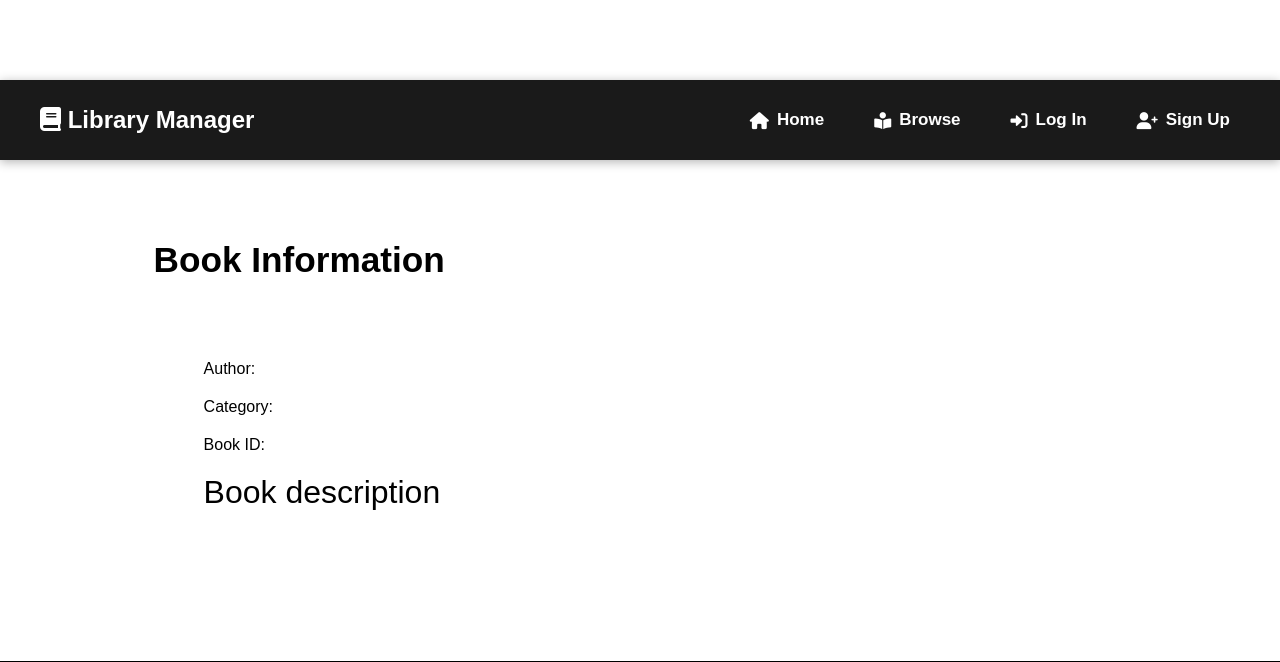
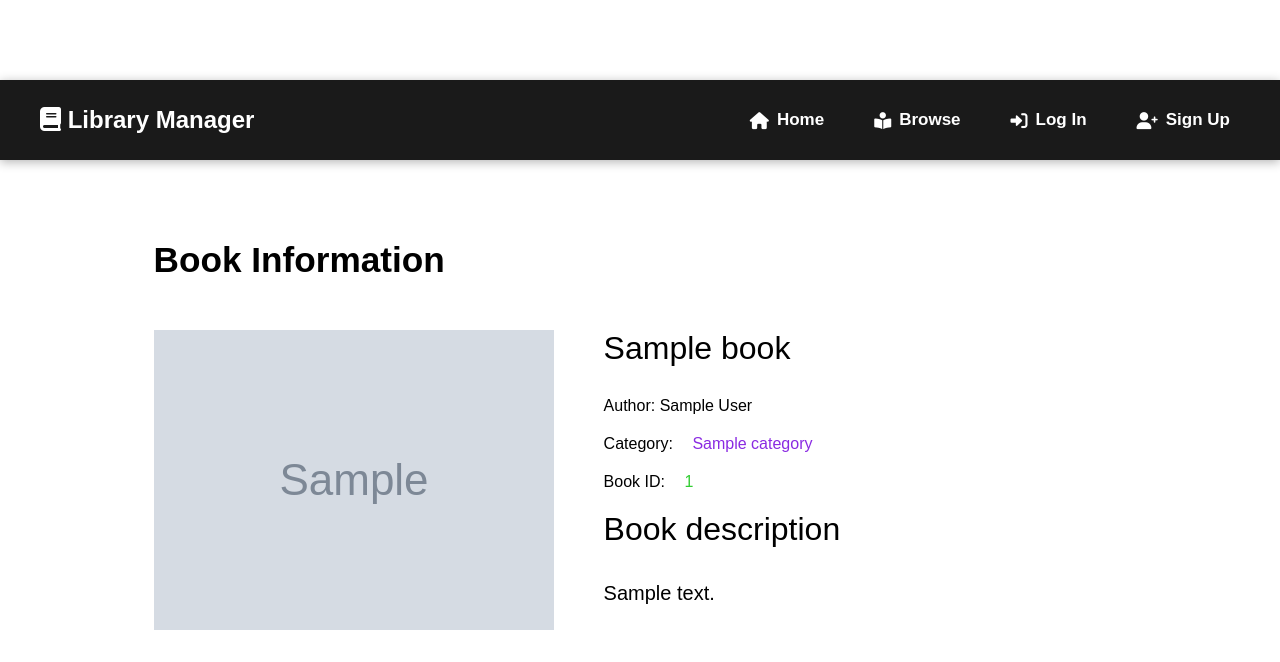
Before and after one commit to A7med-noureldin/Online-Library-website, a Django app: template templates/Details.html in a window 1280 px wide. Shown: the top 662 px of the page. Run offline with Django 3.2, Linux system fonts and the light colour scheme; the template is opened without the code that fills it: most values are stand-ins (such as "Sample title", 1, 10 or a date in 2020); grey boxes marked "Sample" are stand-in pictures.

Commit message:
fix details

```diff
--- a/static/js/details.js
+++ b/static/js/details.js
@@ -5,32 +5,8 @@ const userRole = loggedInUser.accountType || "user";
 // Clear existing navigation links
 
 book = JSON.parse(localStorage.getItem("selectedBook"));
-document.getElementsByClassName("image")[0].children[0].src = book.cover_image;
 
-window.onload = function () {
-  document.getElementsByClassName(
-    "tags"
-  )[0].children[0].children[0].firstElementChild.innerHTML = book.author || "Unknown";
-  document.getElementsByClassName(
-    "tags"
-  )[0].children[0].children[1].firstElementChild.innerHTML =
-    book.category || "other";
-  document.getElementsByClassName(
-    "tags"
-  )[0].children[0].children[2].firstElementChild.innerHTML = book.id;
-  console.log(document.getElementsByClassName("tags")[0].children[0].children);
-  if (book.status == "Borrowed") {
-    document.getElementsByClassName(
-      "tags"
-    )[0].children[0].children[2].firstElementChild.style.color = "red";
-  }
-  document.getElementById("description").innerText = book.description;
-
-  document.getElementsByClassName("text")[0].children[0].innerHTML = book.title;
-
-}
 const borrowBtn = document.querySelector("section .btns button:last-of-type");
-const deleteBtn = document.querySelector("section .btns button:nth-of-type(2)");
 const editBtn = document.querySelector("section .btns button:first-of-type");
 
 if (loggedInUser) {
@@ -56,16 +32,7 @@ borrowBtn.onclick = function () {
   localStorage.setItem("books", JSON.stringify(books));
   window.location.href = "Browse.html";
 };
-deleteBtn.onclick = function () {
-  const books = [];
-  JSON.parse(localStorage.getItem("books")).forEach((ele) => {
-    if (book.id != ele.id) {
-      books.push(ele);
-    }
-  });
-  localStorage.setItem("books", JSON.stringify(books));
-  window.location.href = "Browse.html";
-};
+
 
 editBtn.onclick = function () {
   window.location.href = "Edit_Book.html";
--- a/templates/Details.html
+++ b/templates/Details.html
@@ -5,22 +5,18 @@ Library Manager{% endblock %} {% block extra_css %}
 <section>
   <h2>Book Information</h2>
   <div class="info">
-    <div class="image"><img src="" alt="" /></div>
+    <div class="image"><img src="{{ book.cover_image.url }}" alt="" /></div>
     <div class="text">
-      <h3></h3>
+      <h3>{{book.title}}</h3>
       <div class="tags">
         <ul>
-          <li class="tag">
-            Author: <span class="au-name"></span>
-          </li>
-          <li class="tag">Category: <span></span></li>
-          <li class="tag">Book ID: <span></span></li>
+          <li class="tag">Author: <span class="au-name">{{book.author}}</span></li>
+          <li class="tag">Category: <span>{{book.category}}</span></li>
+          <li class="tag">Book ID: <span>{{book.id}}</span></li>
         </ul>
       </div>
       <h3>Book description</h3>
-      <p id="description">
-
-      </p>
+      <p id="description">{{book.description}}</p>
     </div>
   </div>
 
```
